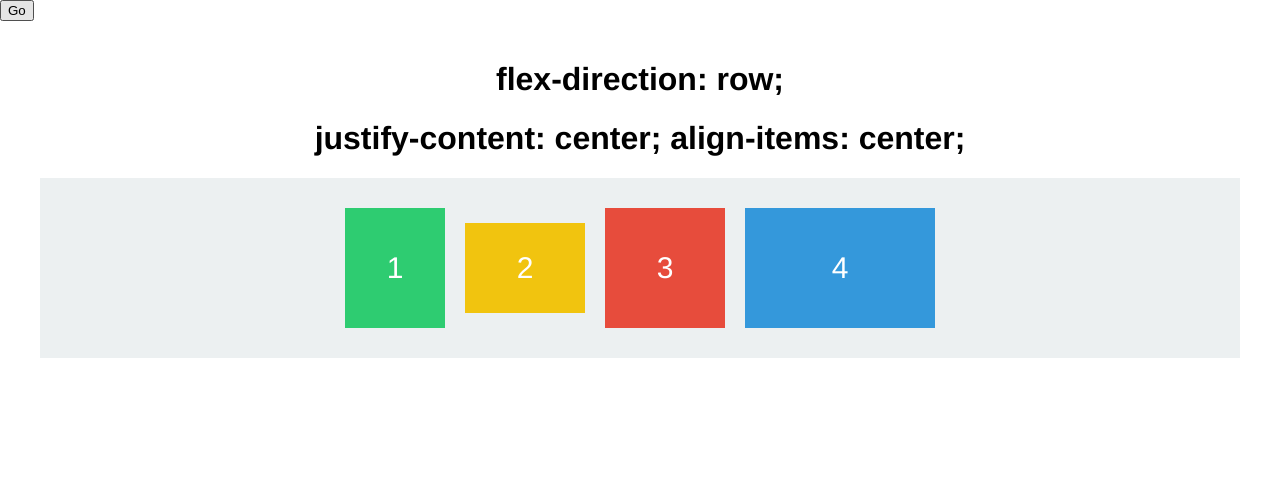
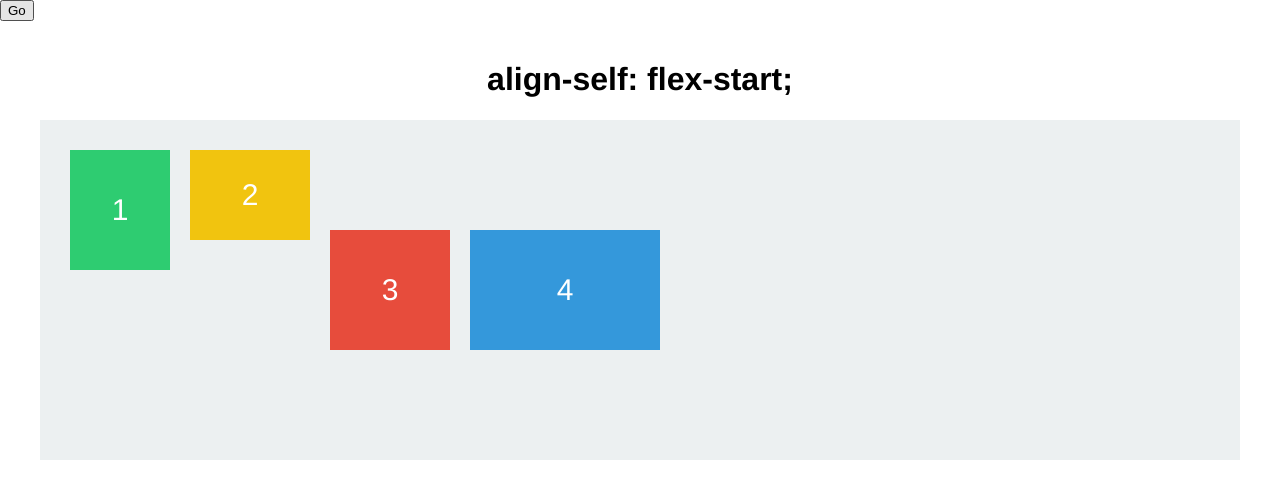
Before and after one commit to scottdomes/flexbox-tutorial, a React (Create React App) app: page / in a window 1280 px wide. Shown: the top 498 px of the page. Built offline with nearby package versions, Linux system fonts and the light colour scheme.

Commit message:
Set up align self example

```diff
--- a/src/App.css
+++ b/src/App.css
@@ -35,36 +35,35 @@ h1 {
 
 #container2 {
   display: flex;
-
-  /*height: 300px;*/
+  flex-direction: row;
+  align-items: center;
+  height: 300px;
 }
 
-#container2.stage1 {
-  flex-direction: row;
-  align-items: center;
-  justify-content: center;
+#container2.stage1 .square2#one2, #container2.stage1 .square2#two2  {
+  align-self: flex-start;
 }
 
-#container2.stage2 {
-  flex-direction: column;
-  align-items: center;
-  justify-content: center;
+#container2.stage2 .square2#one2, #container2.stage2 .square2#two2  {
+  align-self: flex-end;
+
 }
 
-#container2.stage3 {
-  align-items: center;
+#container2.stage3 .square2#one2, #container2.stage3 .square2#two2  {
+  align-self: center;
 }
 
-#container2.stage4 {
-  align-items: stretch;
+#container2.stage4 .square2#one2, #container2.stage4 .square2#two2  {
+  height: auto !important;
+  align-self: stretch;
 }
 
 /*#container2.stage4 .square2 {
   height: auto !important;
 }
 */
-#container2.stage5 {
-  align-items: baseline;
+#container2.stage5 .square2#one2, #container2.stage5 .square2#two2  {
+  align-self: baseline;
 }
 
 .square, .square2 {
--- a/src/App.js
+++ b/src/App.js
@@ -2,11 +2,11 @@ import React, { Component } from 'react';
 import './App.css';
 
 const text = [
-  'justify-content: center; align-items: center;',
-  'justify-content: center; align-items: center;',
-  'align-items: center;',
-  'align-items: stretch;',
-  'align-items: baseline;',
+  'align-self: flex-start;',
+  'align-self: flex-end;',
+  'align-self: center;',
+  'align-self: stretch;',
+  'align-self: baseline;',
 ]
 
 const text2 = [
@@ -20,7 +20,7 @@ class App extends Component {
 
   animate() {
     this.i++
-    if (this.i === 2) {
+    if (this.i === 5) {
       this.i = 0
     }
     this.setState({ stage: 'stage' + (this.i + 1) }, () => {
@@ -66,7 +66,6 @@ class App extends Component {
   render() {
     return (
       <div>
-        <h1>{text2[this.i]}</h1>
         <h1>{text[this.i]}</h1>
         <div id="app">
           <div id="container" style={this.state.cont}>
```
